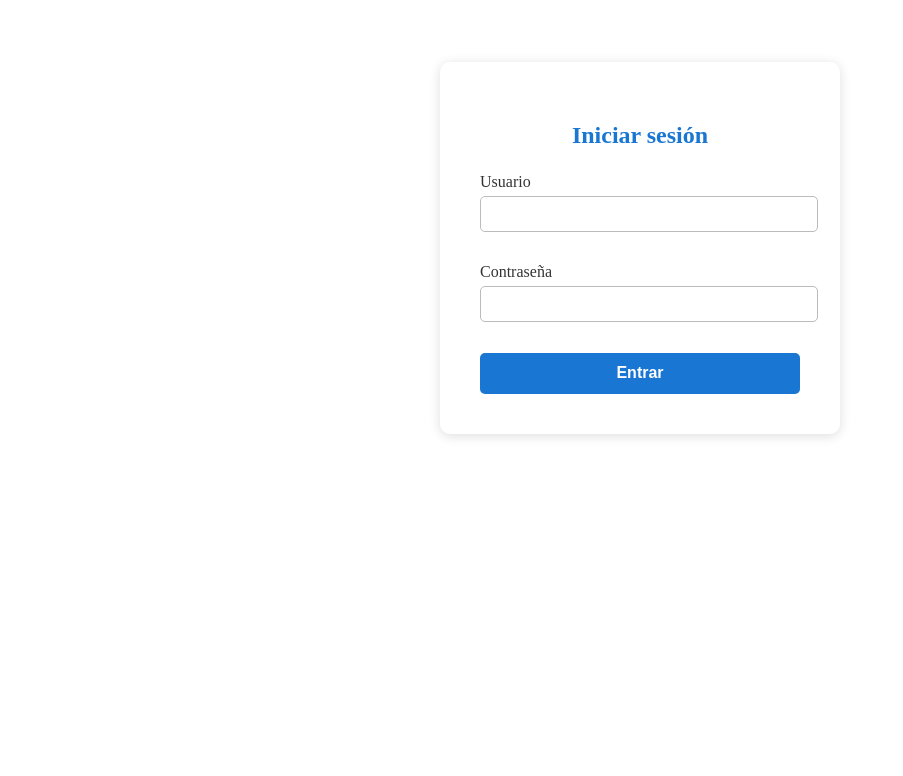
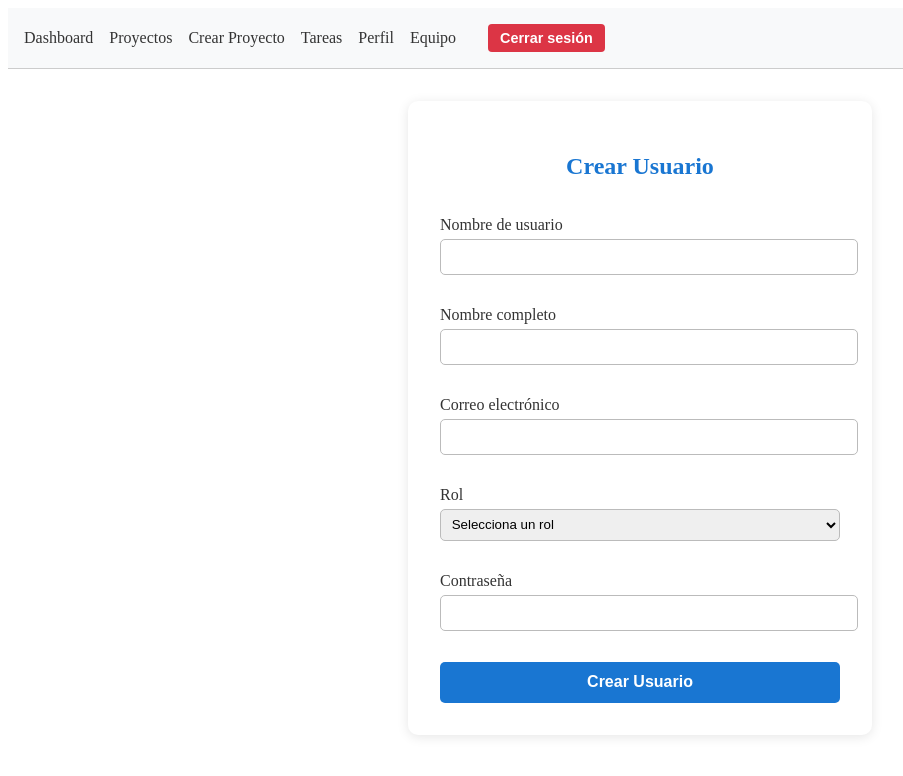
Before and after one commit to juanmanuelestupinan34-blip/ProjectMaFiEst_final, a React (Vite) app in the folder client/: page /crear-usuario in a window 1280 px wide. Before the commit this address led to /login. Shown: the top 776 px of the page, without its empty margins (0-903 px from the left). Built offline with nearby package versions, Linux system fonts and the light colour scheme; sample sign-in values are in the browser's storage.

Commit message:
Update AppRoutes.jsx

```diff
--- a/client/src/routes/AppRoutes.jsx
+++ b/client/src/routes/AppRoutes.jsx
@@ -23,10 +23,7 @@ const AppRoutes = () => {
             <Route path="/asesorias" element={<Asesorias />} />
             <Route path="/recursos" element={<Recursos />} />
             <Route path="/contactanos" element={<Contactanos />} />
-            <Route
-              path="/crear-usuario"
-              element={user.rol === "administrador" ? <CrearUsuario /> : <Navigate to="/login" replace />}
-            />
+            <Route path="/crear-usuario" element={<CrearUsuario />} />
           </>
         )}
         <Route path="*" element={<Navigate to="/login" replace />} />
```
